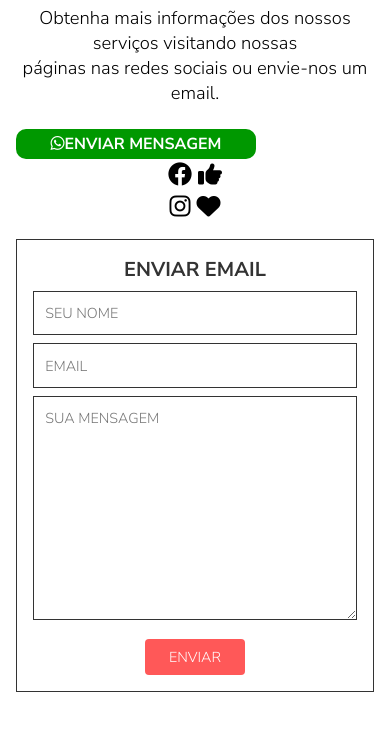
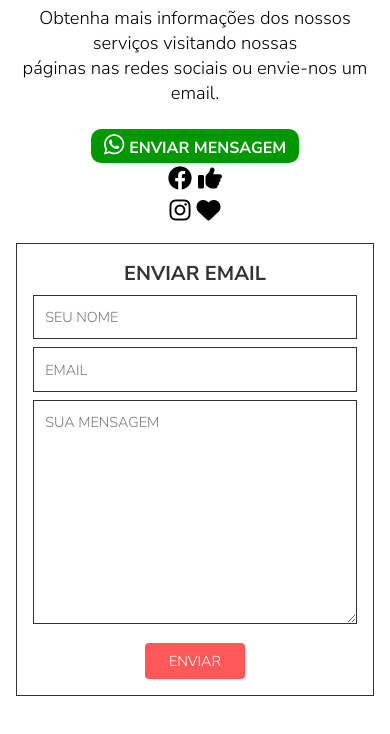
Before and after one commit to milson94/new_site, a website: page index.html in a window 390 px wide. Shown: the part 3523-4257 px from the top of the page. Drawn offline with Linux system fonts and the light colour scheme; a web font is replaced by a local one.

Commit message:
modified the css file

```diff
--- a/css/style.css
+++ b/css/style.css
@@ -600,9 +600,43 @@ section{
 
     }
 
-    .home.bg{
+    .contact .row .image .whatsapp-btn{
+        font-size: 2rem;
+        text-align: center;
+        font-weight: 600;
+        background-color: rgb(0, 152, 0);
+        /* display: inline-block; */
+        width: 26rem;
+        border-radius: 10px;
+
+        display: inline-block;
+        padding: 4px 0;
+        margin: 0 auto;
+        border-radius: 10px;
+        cursor: pointer;
+    }
+
+    .contact .row .image .whatsapp-btn:hover{
+        background-color: rgb(0, 98, 0);
+        box-shadow: 10 10px 1rem rgb(0, 152, 0);
+    }
+
+    .contact .row .image .whatsapp-btn i{
+        font-size: 2.9rem;
+        margin-right: 5px;
+    }
+
+    .contact .row .image .whatsapp-btn{
 
     }
+
+
+    .contract-us .whatsapp-btn i{
+        color: rgb(255, 255, 255);
+        margin-right: 4px;
+        font-size: 18pt;
+    }
+
 
 
     .home-bg .home .content {
```
